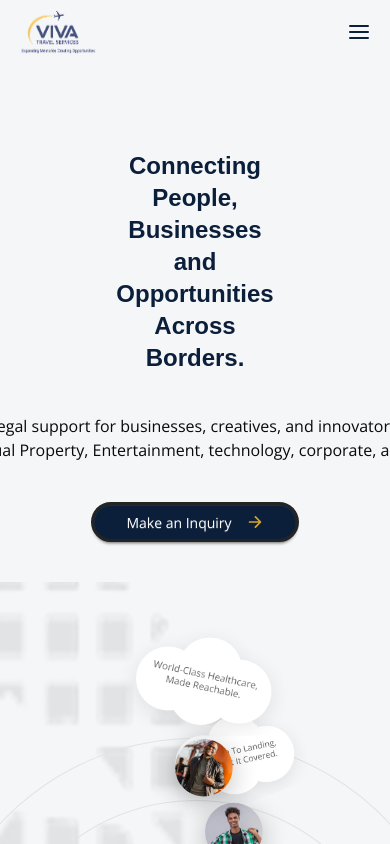
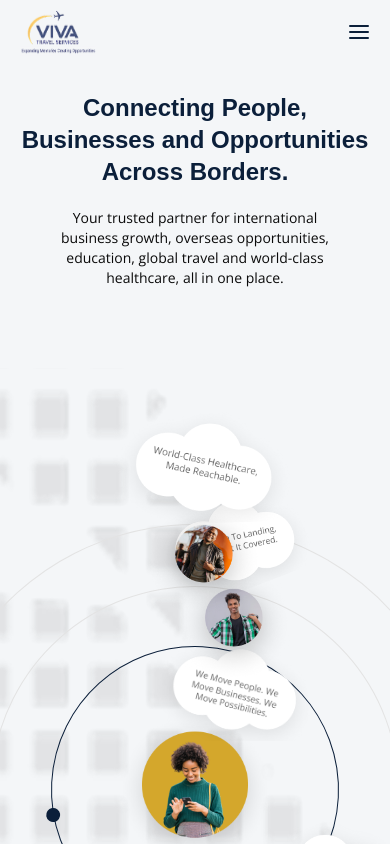
Before and after one commit to liljdot/vivatravel, a Next.js app: page / in a window 390 px wide. Shown: the top 844 px of the page. Built offline with nearby package versions, Linux system fonts and the light colour scheme; a web font is replaced by a local one.

Commit message:
feat: update HeadingSection layout and content; adjust Section padding for better responsiveness

```diff
--- a/app/HeadingSection.tsx
+++ b/app/HeadingSection.tsx
@@ -6,16 +6,16 @@ import { IoArrowForward } from "react-icons/io5";
 
 const HeadingSection: React.FC = () => {
     return (
-        <Section className="mt-37.5 gap-10 items-center">
-            <AncizarH1 className="text-center text-primary font-semibold px-30">
+        <Section className="mt-13 md:mt-37.5 gap-5 md:gap-10 items-center py-10 md:py-0">
+            <AncizarH1 className="text-center text-primary font-semibold md:px-30">
                 Connecting People, Businesses and Opportunities Across Borders.
             </AncizarH1>
 
-            <p className="text-center w-135">
-                Expert legal support for businesses, creatives, and innovators across Intellectual Property, Entertainment, technology, corporate, and More.
+            <p className="text-center text-sm md:text-base w-71 lg:w-135">
+                Your trusted partner for international business growth, overseas opportunities, education, global travel and world-class healthcare, all in one place.
             </p>
 
-            <Link href={whatsappLink} className="btn rounded-full bg-primary font-normal px-8 py-4 transition-all duration-300 ease-in-out hover:scale-105" target="_blank" rel="noopener noreferrer">
+            <Link href={whatsappLink} className="hidden md:flex btn rounded-full bg-primary font-normal px-8 py-4 transition-all duration-300 ease-in-out hover:scale-105" target="_blank" rel="noopener noreferrer">
                 Make an Inquiry
                 <IoArrowForward className="ml-2 size-4.5 text-secondary" />
             </Link>
--- a/components/layout/Section.tsx
+++ b/components/layout/Section.tsx
@@ -14,7 +14,7 @@ const Section: React.FC<Props> = ({
 
     return (
         <section
-            className={cn("flex flex-col px-5 md:px-30",
+            className={cn("flex flex-col px-4.5 md:px-30",
                 className
             )}
             {...props}
```
